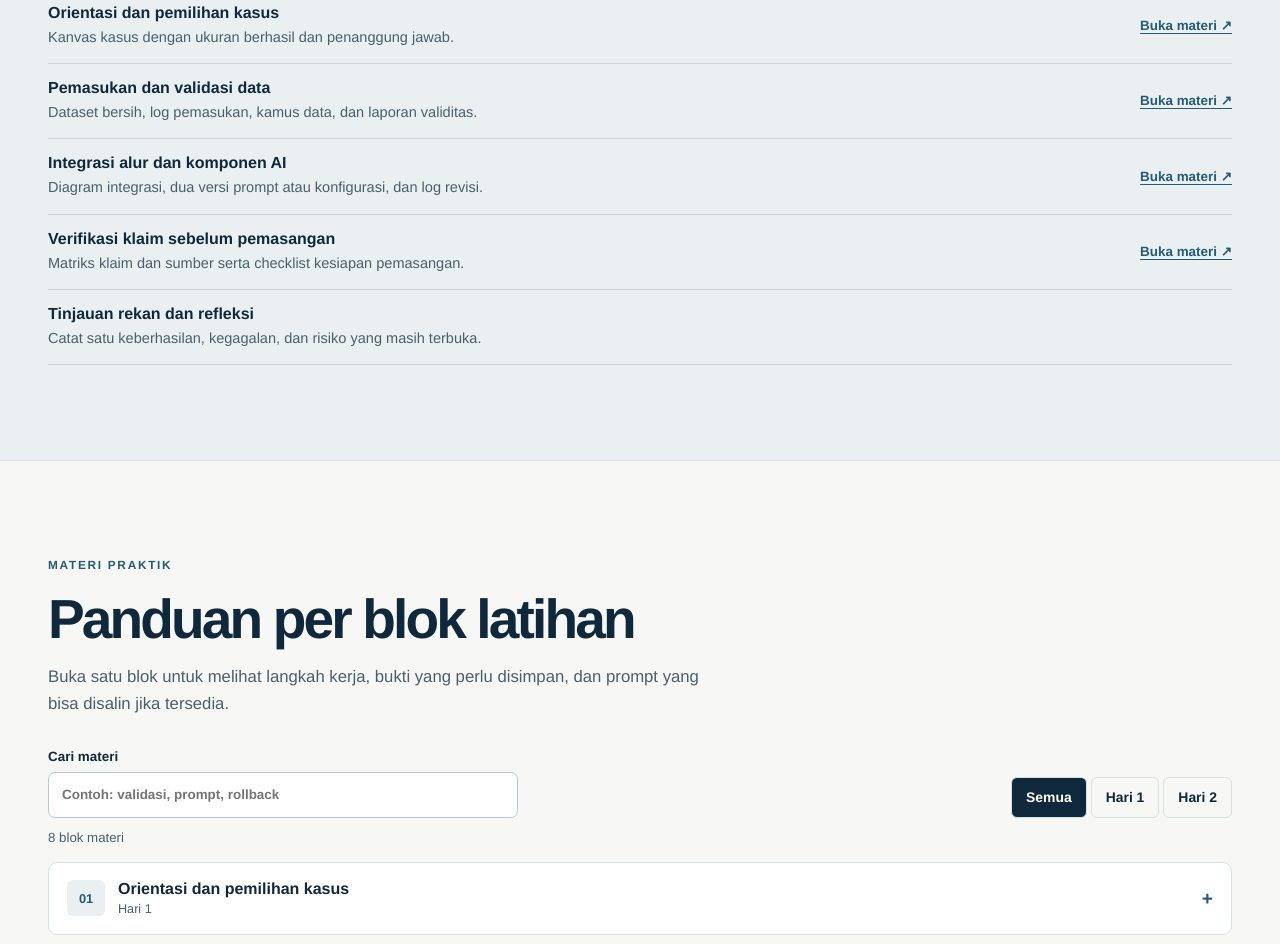
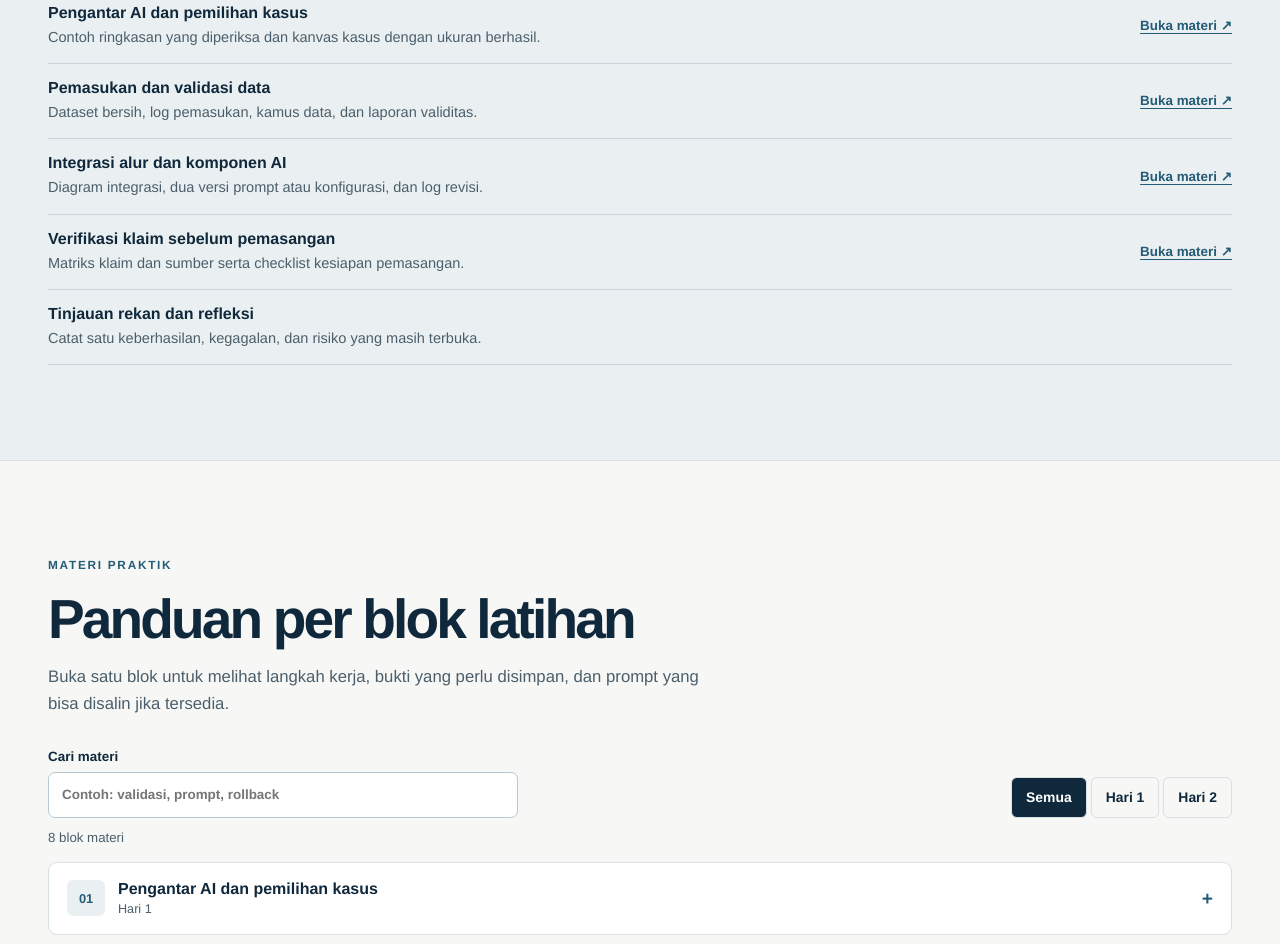
Before and after one commit to syahrizal-as/ai-icc, a plain HTML site: page dist/index.html in a window 1280 px wide. Shown: the part 1851-2795 px from the top of the page. Drawn offline with Linux system fonts and the light colour scheme.

Commit message:
Update Site source

```diff
--- a/dist/app.js
+++ b/dist/app.js
@@ -50,18 +50,29 @@ const datasetActions = `
     <pre id="dataset-prompt"></pre>
   </div>`;
 
-moduleGrid.innerHTML = modules.map((module, index) => `
+moduleGrid.innerHTML = modules.map((module, index) => {
+  const prompt = module.prompt ? `<div class="prompt"><h3>Contoh prompt</h3><pre id="prompt-${module.id}"></pre><button class="button secondary copy-button" type="button" data-copy="prompt-${module.id}">Salin prompt</button></div>` : '';
+  return `
   <details id="blok-${module.id}">
     <summary><span class="module-index">${String(index + 1).padStart(2, '0')}</span><span>${module.title}<span class="module-meta">Hari ${module.day}</span></span></summary>
     <div class="module-body">
+      ${module.concepts ? `
+        <div class="module-intro">
+          <h3>AI generatif, model, dan aplikasi</h3>
+          <dl>${module.concepts.map(([term, definition]) => `<div><dt>${term}</dt><dd>${definition}</dd></div>`).join('')}</dl>
+          <p>Model bisa keliru meski jawabannya terdengar meyakinkan. Cocokkan fakta dan angka dengan sumber.</p>
+          <a href="https://openai.com/index/introducing-gpt-5/" target="_blank" rel="noopener">Rujukan OpenAI tentang model GPT ↗</a>
+          ${prompt}
+        </div>` : ''}
       <div class="module-columns">
         <div><h3>Langkah praktik</h3><ol>${module.steps.map(step => `<li>${step}</li>`).join('')}</ol></div>
         <div><h3>Bukti kerja</h3><p>${module.output}</p><p><strong>Pemetaan</strong> · ${module.unit}</p></div>
       </div>
       ${module.id === 'data' ? datasetActions : ''}
-      ${module.prompt ? `<div class="prompt"><h3>Contoh prompt</h3><pre id="prompt-${module.id}"></pre><button class="button secondary copy-button" type="button" data-copy="prompt-${module.id}">Salin prompt</button></div>` : ''}
+      ${module.concepts ? '' : prompt}
     </div>
-  </details>`).join('');
+  </details>`;
+}).join('');
 
 modules.filter(module => module.prompt).forEach(module => {
   document.querySelector('#prompt-' + module.id).textContent = module.prompt;
@@ -83,7 +94,7 @@ function filterModules(day) {
   filters.forEach(button => button.setAttribute('aria-pressed', String(Number(button.dataset.day) === day)));
   let count = 0;
   for (const module of modules) {
-    const searchable = [module.title, module.output, module.unit, ...module.steps].join(' ').toLocaleLowerCase('id');
+    const searchable = [module.title, module.output, module.unit, ...module.steps, ...(module.concepts?.flat() ?? [])].join(' ').toLocaleLowerCase('id');
     const visible = (day === 0 || module.day === day) && searchable.includes(query);
     document.getElementById('blok-' + module.id).hidden = !visible;
     if (visible) count += 1;
--- a/dist/content.js
+++ b/dist/content.js
@@ -1,9 +1,19 @@
 const modules = [
   {
-    id: 'orientasi', day: 1, title: 'Orientasi dan pemilihan kasus',
-    output: 'Kanvas kasus dengan ukuran berhasil dan penanggung jawab.',
+    id: 'orientasi', day: 1, title: 'Pengantar AI dan pemilihan kasus',
+    output: 'Contoh ringkasan yang diperiksa dan kanvas kasus dengan ukuran berhasil.',
     unit: 'Persiapan untuk enam unit',
-    steps: ['Kerjakan pre-test berbasis skenario.', 'Pilih satu pekerjaan yang berulang, punya sumber yang jelas, dan hasilnya dapat diperiksa.', 'Tulis masalah, pengguna, keluaran, manfaat, ukuran berhasil, risiko, dan penanggung jawab manusia.']
+    concepts: [
+      ['AI generatif', 'Jenis AI yang membuat keluaran baru dari instruksi, misalnya ringkasan, gambar, atau kode.'],
+      ['Model AI', 'Sistem yang dilatih dari data untuk memproses masukan dan menghasilkan jawaban. GPT adalah contoh keluarga model bahasa.'],
+      ['Aplikasi AI', 'Tempat Anda memakai model dan memberi instruksi. ChatGPT adalah contoh aplikasi untuk bercakap dengan model.']
+    ],
+    steps: [
+      'Tempel prompt contoh ke ChatGPT atau platform yang disetujui. Periksa apakah ringkasannya mempertahankan angka 12 dan 3 serta menandai penyebab sebagai BUKTI TIDAK CUKUP.',
+      'Kerjakan pre-test berbasis skenario. Pilih satu pekerjaan berulang dengan sumber yang jelas dan hasil yang bisa diperiksa.',
+      'Tulis masalah, pengguna, keluaran, manfaat, ukuran berhasil, risiko, dan penanggung jawab manusia.'
+    ],
+    prompt: 'Ringkas catatan simulasi ini menjadi dua poin singkat. Pertahankan angka sesuai sumber. Jika penyebab keterlambatan tidak disebutkan, tulis “Penyebab keterlambatan: BUKTI TIDAK CUKUP”.\n\nCatatan: Tim menerima 12 permintaan. Sebanyak 3 permintaan terlambat ditangani. Penyebab keterlambatan belum tercatat.'
   },
   {
     id: 'data', day: 1, title: 'Pemasukan dan validasi data',
--- a/dist/index.html
+++ b/dist/index.html
@@ -29,8 +29,8 @@
         <h1>Pelatihan AI<br>Praktis untuk<br><em>Bank Indonesia</em></h1>
         <p class="hero-description">Kerjakan satu proyek AI dari data mentah hingga prototipe. Periksa hasilnya terhadap sumber, uji saat terjadi gangguan, dan dokumentasikan perbaikannya.</p>
         <div class="actions">
-          <a class="button primary" href="#dataset">Unduh dataset <span aria-hidden="true">↓</span></a>
-          <a class="button secondary" href="#agenda">Lihat agenda <span aria-hidden="true">↓</span></a>
+          <a class="button primary" href="#blok-orientasi">Mulai dari pengantar AI <span aria-hidden="true">↓</span></a>
+          <a class="button secondary" href="#dataset">Unduh dataset <span aria-hidden="true">↓</span></a>
         </div>
       </div>
       <figure class="hero-photo">
--- a/dist/style.css
+++ b/dist/style.css
@@ -107,6 +107,14 @@ summary:hover { background: #f2f6f7; border-radius: inherit }
 .module-index { display: grid; place-items: center; min-width: 38px; min-height: 36px; color: var(--blue); background: var(--tint); border-radius: 6px; font-size: .8rem; font-variant-numeric: tabular-nums }
 .module-meta { display: block; color: var(--muted); margin-top: 2px; font-weight: 500; font-size: .79rem }
 .module-body, .guidance-body { padding: 0 18px 18px }
+.module-intro { margin: 8px 0 20px }
+.module-intro dl { display: grid; grid-template-columns: repeat(auto-fit, minmax(min(180px, 100%), 1fr)); gap: 12px; margin: 12px 0 }
+.module-intro dl > div { background: var(--tint); border-radius: 7px; padding: 12px }
+.module-intro dt { font-weight: 750 }
+.module-intro dd { margin: 4px 0 0; color: var(--muted); font-size: .89rem }
+.module-intro > p, .module-intro > a { font-size: .9rem }
+.module-intro > p { margin-bottom: 4px }
+.module-intro > a { color: var(--blue) }
 .module-columns { display: grid; grid-template-columns: 1.15fr .85fr; gap: 20px; margin: 8px 0 0 }
 .module-columns ol { margin: 8px 0 0; padding-left: 22px }
 .module-columns p, .module-columns li { font-size: .92rem; color: var(--muted) }
```
